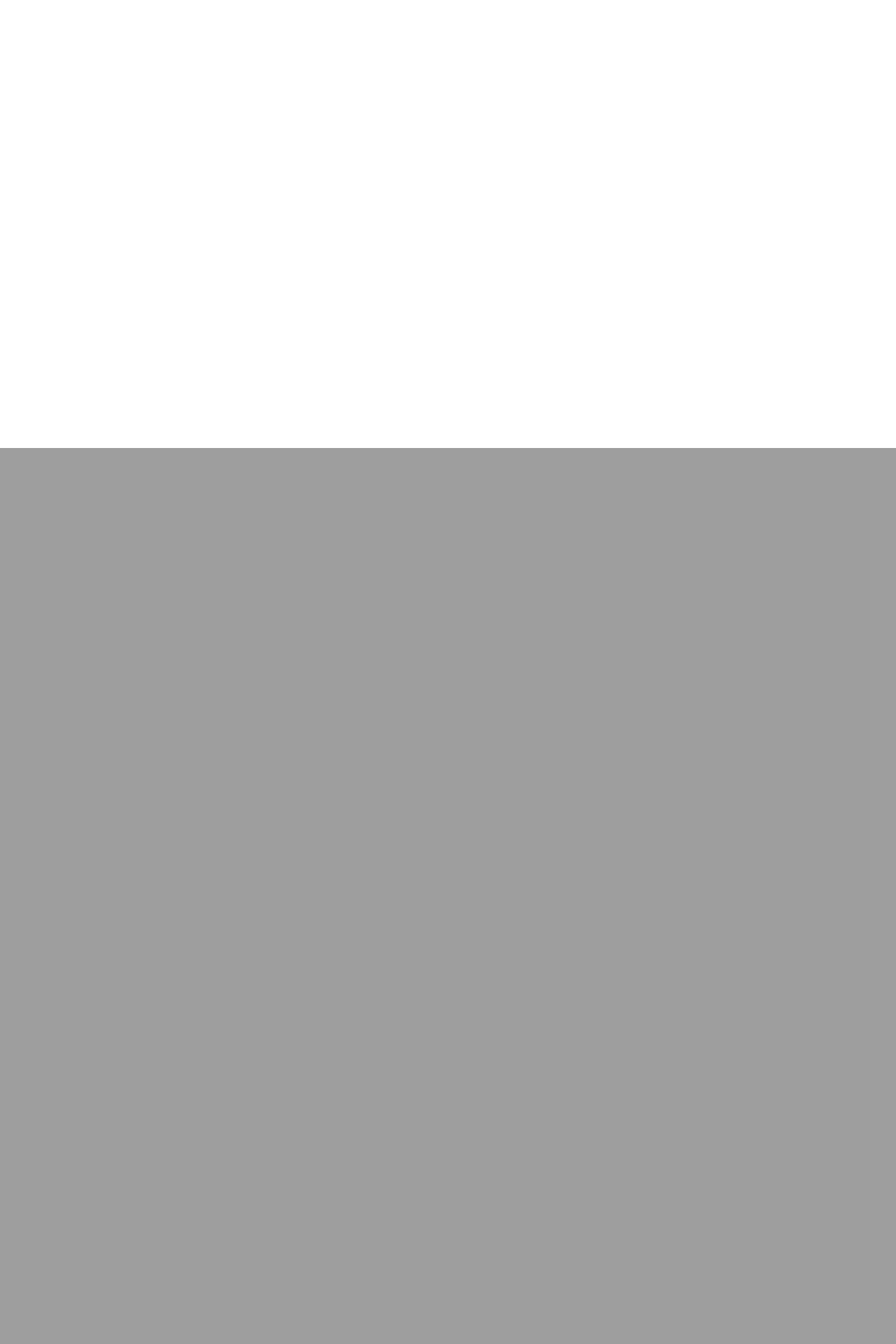
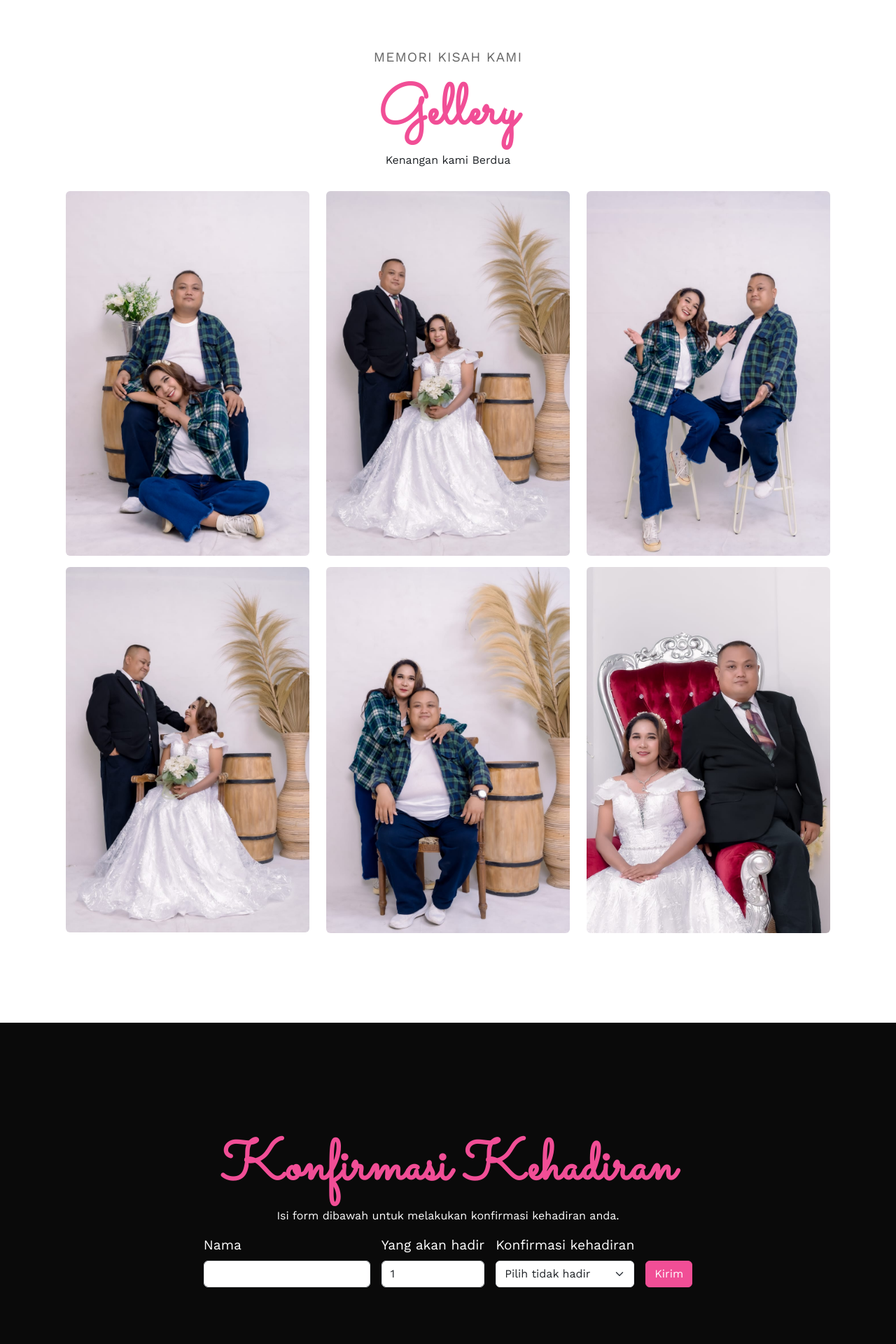
Before and after one commit to BryanFlava/HendyIndry_Wedding, a PHP site: page / in a window 1280 px wide. Shown: the part 3360-5280 px from the top of the page at 70% size. Before the commit the page ends 4000 px from the top, so only its background shows below. Run offline with PHP 8.4, Linux system fonts and the light colour scheme; some libraries are stand-ins or nearby versions.

Commit message:
add/new-section-audio-&-rsvp

```diff
--- a/css/style.css
+++ b/css/style.css
@@ -149,6 +149,64 @@ body{
     font-size: 5rem;
     font-weight: bold;
 }
+
+.gallery h2,
+.rsvp h2,
+.gifts h2{
+    color: var(--pink);
+    font-family: 'Sacramento';
+    font-size: 5rem;
+    font-weight: bold;
+}
+
+.gallery,
+.rsvp,
+.gifts {
+    padding-top: 10rem;
+    padding-bottom: 8rem;
+    background-color: #ffffff;
+}
+
+.gallery span,
+.gifts span{
+    text-transform: uppercase;
+    color: #666;
+    font-size: 0.9;
+    letter-spacing: 1px;
+    display: block;
+    margin-bottom: 1rem;
+
+}
+.gallery p,
+.rsvp p,
+.gifts p {
+    font-size: 1rem;
+    font-weight: 400;
+}
+
+.rsvp {
+    background-color: var(--bg);
+}
+
+.rsvp p{
+    color: #ffffff;
+}
+
+.rsvp form label{
+    color: white;
+}
+
+.rsvp button{
+    background-color: var(--pink);
+    color: white;
+    border: 1px solid var(--pink);
+}
+
+.rsvp button:hover{
+    background-color: white;
+    color: var(--pink);
+    border: 1px solid white;
+}
 /* Media Query */
 /* Extra Large */
 @media (max-width: 1200px){
--- a/index.html
+++ b/index.html
@@ -24,11 +24,11 @@
 
     <section id="hero" class="hero w-100 h-100 p-3 mx-auto text-center d-flex justify-content-center align-items-center text-white">
         <main>
-            <h4>Kepada Bapak/Ibu/Saudara/i, </h4>
+            <h4>Kepada <span>Bapak/Ibu/Saudara/i, </span></h4>
             <h1>Hendy & Indry</h1>
             <p>Akan melangsungkan resepsi pernikahan dalam :</p>
             <div class="simply-countdown"></div>
-            <a href="#undangan" class="btn btn-lg">Lihat Undangan</a>
+            <a href="#home" class="btn btn-lg" onClick="enableScroll()">Lihat Undangan</a>
         </main>
     </section>
 
@@ -48,7 +48,7 @@
                 <div class="navbar-nav ms-auto">
                     <a class="nav-link "href="#home">Home</a>
                     <a class="nav-link" href="#info">Info</a>
-                    <a class="nav-link" href="#galery">Galery</a>
+                    <a class="nav-link" href="#gallery">Galery</a>
                     <a class="nav-link" href="#rsvp">RSVP</a>
                     <a class="nav-link" href="#gifts">Gift</a>
                   </div>
@@ -75,7 +75,7 @@
                     <div class="row">
                         <div class="col-8 text-end">
                             <h3>Hendy Samperura</h3>
-                            <p>Lorem ipsum, dolor sit amet consectetur adipisicing elit. Repellat unde, fugit est soluta iure, qui et esse eligendi nemo eveniet, aperiam necessitatibus architecto doloremque facere quae. Minus exercitationem dolor accusamus.</p>
+                            <p>Hendy</p>
                             <p>Putra pertama dari Bpk. Yakobus Samperura, S.Sos, MM. <br> dan <br> Ibu. Yuli Kulle</p>
                         </div>
                         <div class="col-4">
@@ -93,7 +93,7 @@
                         </div>
                         <div class="col-8">
                             <h3>Yulia Indah Sari Haribas</h3>
-                            <p>Lorem ipsum, dolor sit amet consectetur adipisicing elit. Repellat unde, fugit est soluta iure, qui et esse eligendi nemo eveniet, aperiam necessitatibus architecto doloremque facere quae. Minus exercitationem dolor accusamus.</p>
+                            <p>Indry</p>
                             <p>Putra Kedua dari Bpk. Harun Haribas <br> dan <br> Ibu. Hilna Mangosa</p>
                         </div>
 
@@ -108,10 +108,15 @@
             <div class="row justify-content-center">
                 <div class="col-md-8 col-10 text-center">
                     <h2>Informasi Acara</h2>
+                    <p class="alamat">Alamat: Gereja GPdI Sion Biak Kota <br>
+                      <p>Jl. Selat Madura, Fandoi, Kec. Biak Kota, Kabupaten Biak Numfor, Papua </p>
+                        <iframe src="https://www.google.com/maps/embed?pb=!1m18!1m12!1m3!1d3988.967162371531!2d136.0841137!3d-1.1835153000000003!2m3!1f0!2f0!3f0!3m2!1i1024!2i768!4f13.1!3m3!1m2!1s0x68038fb18d5cbc2d%3A0x47874489699b1b7c!2sGPDI%20Jemaat%20SION%20Biak%20Kota!5e0!3m2!1sen!2sid!4v1699947844682!5m2!1sen!2sid" width="100%" height="250" style="border:0;" allowfullscreen="" loading="lazy" referrerpolicy="no-referrer-when-downgrade"></iframe>
+                     <a href="https://maps.app.goo.gl/dEtEjgpotBBSt3gd7" target="_blank" class="btn btn-light btn-sm my-3">Tekan untuk buka peta</a>
                     <p class="alamat">Alamat: Gedung Tongkonan, Biak <br>
-                         Condronegoro, Samofa, Kec. Samofa, Kabupaten Biak Numfor, Papua</p>
+                         Jl. Condronegoro, Samofa, Kec. Samofa, Kabupaten Biak Numfor, Papua</p>
+                         <iframe src="https://www.google.com/maps/embed?pb=!1m18!1m12!1m3!1d3988.992366688488!2d136.0781434!3d-1.1658600000000001!2m3!1f0!2f0!3f0!3m2!1i1024!2i768!4f13.1!3m3!1m2!1s0x68038f07a9cb670f%3A0xf5f6290084239b1f!2sGedung%20Serba%20Guna%20%22TONGKONAN%22%20Biak!5e0!3m2!1sen!2sid!4v1699948000227!5m2!1sen!2sid" width="100%" height="250" style="border:0;" allowfullscreen="" loading="lazy" referrerpolicy="no-referrer-when-downgrade"></iframe>
                         <a href="https://maps.app.goo.gl/ikPCsobRqZ8cJarZ9" target="_blank" class="btn btn-light btn-sm my-3">Tekan untuk buka peta</a>
-                        <p class="descripstion">Diharapkan untuk tidak salah alamat dan tanggal. Manakalah tiba di tujuan naamun tidak
+                        <p class="descripstion">Diharapkan untuk tidak salah alamat dan tanggal. Manakalah tiba di tujuan namun tidak
                             ada tanda-tanda sedang dilangsungkan pernikahan, boleh jadi Anda salah jadwal atau salah tempat.
                         </p>
                 </div>
@@ -148,7 +153,7 @@
                       <div class="row justify-content-center">
                         <div class="col-md-6">
                             <i class="bi bi-clock-fill d-block"></i>
-                            <span>19.30 - Selesai</span>
+                            <span>18.30 - Selesai</span>
                           </div>
                       <div class="col-md-6">
                         <i class="bi bi-calendar-heart-fill d-block"></i>
@@ -156,7 +161,7 @@
                     </div>
                 </div>
                     <div class="card-footer">
-                      Saat acara Pemberkatan untuk kondusif agar dapat lancar dalam melangsungkan prosesnya.
+                      Saat acara Resepsi Pernikahan untuk kondusif agar dapat lancar dalam melangsungkan prosesnya.
                     </div>
                   </div>
             </div>
@@ -164,8 +169,138 @@
         </div>
       </section>
 
-    <script src="https://cdn.jsdelivr.net/npm/bootstrap@5.3.2/dist/js/bootstrap.bundle.min.js" integrity="sha384-C6RzsynM9kWDrMNeT87bh95OGNyZPhcTNXj1NW7RuBCsyN/o0jlpcV8Qyq46cDfL" crossorigin="anonymous"></script>
-        <script>
+      <section id="gallery" class="gallery">
+        <div class="container">
+          <div class="row justify-content-center">
+            <div class="col-md-8 col-10 text-center">
+              <span>Memori Kisah Kami</span>
+              <h2>Gellery</h2>
+              <p>Kenangan kami Berdua</p>
+            </div>
+
+            <div class="row row-cols-md-3 row-cols-sm-2 row-cols-1">
+              <div class="col mt-3">
+                <a href="img/IMG-20231023-WA0014.jpg" data-toggle="lightbox" data-caption="Hendy & Indry 1" data-gallery="mygallery">
+                  <img src="img/IMG-20231023-WA0014.jpg" alt="Hendy & Indry" class="img-fuild w-100 rounded">
+                </a>
+              </div>
+              <div class="col mt-3">
+                <a href="img/IMG-20231023-WA0017.jpg" data-toggle="lightbox" data-caption="Hendy & Indry 2" data-gallery="mygallery">
+                  <img src="img/IMG-20231023-WA0017.jpg" alt="Hendy & Indry" class="img-fuild w-100 rounded">
+                </a>
+              </div>
+              <div class="col mt-3">
+                <a href="img/IMG-20231023-WA0013.jpg" data-toggle="lightbox" data-caption="Hendy & Indry 3" data-gallery="mygallery">
+                  <img src="img/IMG-20231023-WA0013.jpg" alt="Hendy & Indry" class="img-fuild w-100 rounded">
+                </a>
+              </div>
+              <div class="col mt-3">
+                <a href="img/IMG-20231023-WA0019.jpg" data-toggle="lightbox" data-caption="Hendy & Indry 4"data-gallery="mygallery">
+                  <img src="img/IMG-20231023-WA0019.jpg" alt="Hendy & Indry" class="img-fuild w-100 rounded">
+                </a>
+              </div>
+              <div class="col mt-3">
+                <a href="img/IMG-20231023-WA0018.jpg" data-toggle="lightbox" data-caption="Hendy & Indry 5"data-gallery="mygallery">
+                  <img src="img/IMG-20231023-WA0018.jpg" alt="Hendy & Indry" class="img-fuild w-100 rounded">
+                </a>
+              </div>
+              <div class="col mt-3">
+                <a href="img/IMG-20231023-WA0012.jpg" data-toggle="lightbox" data-caption="Hendy & Indry 6"data-gallery="mygallery">
+                  <img src="img/IMG-20231023-WA0012.jpg" alt="Hendy & Indry" class="img-fuild w-100 rounded">
+                </a>
+              </div>
+            </div>
+          </div>
+        </div>
+      </section>
+
+        <section id="rsvp" class="rsvp">
+          <div class="container">
+            <div class="row justify-content-center">
+              <div class="col-md-8 col-10 text-center">
+                <h2>Konfirmasi Kehadiran</h2>
+                <p>Isi form dibawah untuk melakukan konfirmasi kehadiran anda.</p>
+              </div>
+            </div>
+
+            <form class="row row-cols-lg-auto g-3 align-items-center justify-content-center"
+            method="POST"
+            action="https://script.google.com/macros/s/AKfycbyi2r9eA169ftRhSavHtyFWUw6bzkQZfGfw-jJaKzYtwgB6JrB5mjrPSOcnmhKXWBlE/exec"
+            id="my-form">
+              <div class="col-12">
+                <div class="mb-3">
+                  <label for="nama" class="form-label">Nama</label>
+                  <input type="text" class="form-control" id="nama" name="nama">
+                </div>
+              </div>
+              <div class="col-12">
+                <div class="mb-3">
+                  <label for="jumlah" class="form-label">Yang akan hadir</label>
+                  <input type="number" class="form-control" id="jumlah" name="jumlah" min="1" max="5" length="1" value="1">
+                </div>
+              </div>
+              <div class="col-12">
+                <div class="mb-3">
+                  <label for="status" class="form-label">Konfirmasi kehadiran</label>
+                  <select name="status" id="status" class="form-select">
+                    <option selected>Pilih tidak hadir</option>
+                    <option value="hadir">Hadir</option>
+                    <option value="tidak hadir">Tidak hadir</option>
+                  </select>
+                </div>
+              </div>
+              <div class="col-12" style="margin-top :35px">
+                <button class="btn btn-primary">Kirim</button>
+              </div>
+            </form>
+
+      </section>
+
+      <section id="gifts" class="gifts">
+        <div class="container">
+          <div class="row justify-content-center">
+            <div class="col-md-8 col-10 text-center">
+              <span>Ungkapan tanda kasih</span>
+              <h2>Kirim Hadiah</h2>
+              <p>Kami sangat menghargai kehadiran dan dukungan Anda dalam momen istimewa kami. Sebagai alternatif untuk hadiah fisik, kami ingin berbagi bahwa kontribusi ke rekening kami juga akan kami terima dengan penuh cinta. Setiap hadiah akan membantu kami memulai perjalanan hidup baru kami bersama, dan itu adalah ungkapan tanda kasih yang tak ternilai bagi kami. Terima kasih atas kebaikan dan perhatiannya.</p>
+            </div>
+            <div class="row justify-content-center text-center">
+              <div class="col-md-6">
+                <ul class="list-group">
+                  <li class="list-group-item">
+                    <div class="fw-bold">Mandiri</div>
+                    1234556 - Hendy Samperura
+                  </li>
+                </ul>
+              </div>
+            </div>
+          </div>
+      </section>
+
+      <footer>
+        <div class="container">
+          <div class="row">
+            <div class="col text-center">
+              <small class="block">&copy; 2023 Hendy Indry Wedding. All Rights Reserved.</small>
+              <small class="block">Design by <a href="https://github.com/BryanFlava">@bryansamperura</a>.</small>
+            </div>
+          </div>
+        </div>
+      </footer>
+
+      <div id="audio-container">
+        <audio id="song" autoplay loop>
+          <source src="song/wedding.mp3" type="audio/mp3">
+        </audio>
+
+        <div class="audio-icon-wrapper" style="display :none;">
+          <i class="bi bi-disc"></i>
+        </div>
+      </div>
+
+      <script src="https://cdn.jsdelivr.net/npm/bootstrap@5.3.2/dist/js/bootstrap.bundle.min.js" integrity="sha384-C6RzsynM9kWDrMNeT87bh95OGNyZPhcTNXj1NW7RuBCsyN/o0jlpcV8Qyq46cDfL" crossorigin="anonymous"></script>
+      <script src="https://cdn.jsdelivr.net/npm/bs5-lightbox@1.8.3/dist/index.bundle.min.js"></script>
+      <script>
             simplyCountdown('.simply-countdown', {
                 year: 2023, // required
                 month: 11, // required
@@ -181,5 +316,95 @@
                 },
             });
         </script>
+        <script>
+          const humberger = document.querySelector('.navbar-toggler');
+          const stickyTop = document.querySelector('.sticky-top');
+
+          humberger.addEventListener('click', function() {
+            stickyTop.style.overflow = 'visible';
+          });
+
+          const offcanvas = document.querySelector('.offcanvas')
+          offcanvas.addEventListener('hidden.bs.offcanvas', function(){
+            stickyTop.style.overflow = 'hidden';
+          });
+
+
+        </script>
+
+        <script>
+          const rootElement = document.querySelector(":root");
+          const audioIconWrapper = document.querySelector(".audio-icon-wrapper");
+          const song = document.querySelector('#song');
+          const isPlaying = false;
+
+          function disableScroll() {
+            const scrollTop = window.pageYOffset || document.documentElement.scrollTop;
+            const scrollLeft = window.pageXOffset || document.documentElement.scrollLeft;
+
+            window.onscroll = function() {
+              window.scrollTo(scrollTop, scrollLeft);
+            }
+
+            rootElement.style.scrollBehavior = 'auto';
+          }
+
+          function enableScroll(){
+            window.onscroll = function () { }
+            rootElement.style.scrollBehavior = 'smooth';
+            //localStorage.setItem('opened', 'true');
+            playAudio();
+          }
+
+          function playAudio() {
+            audioIconWrapper.style.display = 'flex';
+            song.play();
+            isPlaying = true;
+          }
+
+          audioIconWrapper.onClick = function(){
+            if(isPlaying) {
+              song.pause();
+            } else {
+              song.play();
+            }
+            isPlaying = !isPlaying;
+          }
+
+
+          //if(!localStorage.getItem('opened')){
+          //
+          //}
+          disableScroll();
+        </script>
+
+        <script>
+          window.addEventListener("load", function() {
+            const form = document.getElementById('my-form');
+            form.addEventListener("submit", function(e) {
+              e.preventDefault();
+              const data = new FormData(form);
+              const action = e.target.action;
+              fetch(action, {
+                method: 'POST',
+                body: data,
+              })
+              .then(() => {
+                alert("Konfirmasi Kehadiran terkirim!");
+              })
+            });
+          });
+
+        </script>
+
+        <script>
+          const urlParams = new URLSearchParams(window.location.search);
+          const nama = urlParams.get('n') || '';
+          const pronoun = urlParams.get('p') || 'Bapak/Ibu/Saudara/i';
+          const namaContainer = document.querySelector('.hero h4 span');
+          namaContainer.innerText = `${pronoun} ${nama},`.replace(/ ,$/, ',');
+
+          document.querySelector('#nama').value = nama;
+        </script>
 </body>
 </html>
```
Also changed, not shown: other parts of css/style.css (+44 -0 lines), img/IMG-20231023-WA0012.jpg (added), img/IMG-20231023-WA0013.jpg (added), img/IMG-20231023-WA0014.jpg (added), img/IMG-20231023-WA0017.jpg (added), img/IMG-20231023-WA0018.jpg (added), img/IMG-20231023-WA0019.jpg (added), 1 other file.
